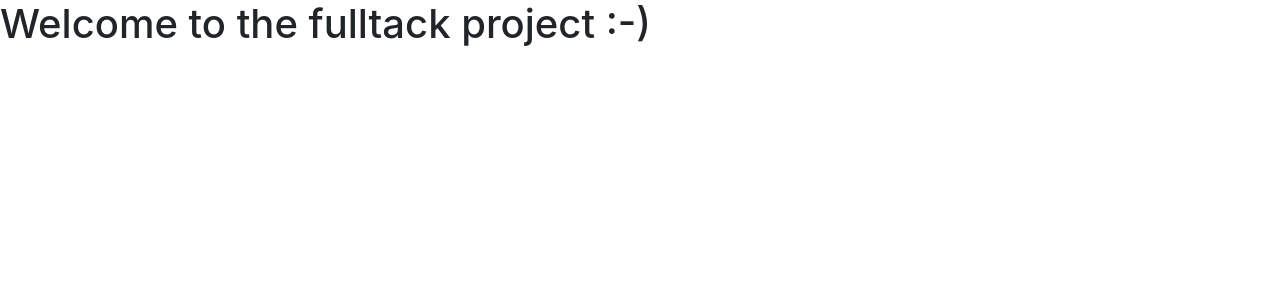
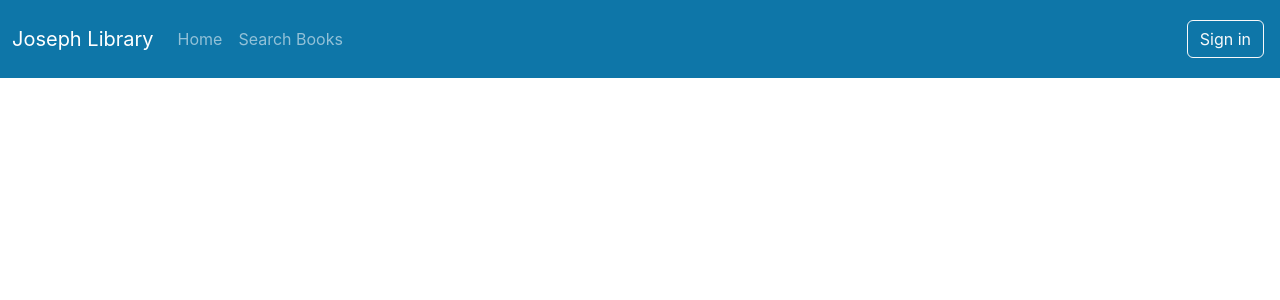
Before and after one commit to JosephHieu/library-app, a React (Create React App) app in the folder 03-frontend/react-library/: page / in a window 1280 px wide. Shown: the top 300 px of the page. Built offline with nearby package versions, Linux system fonts and the light colour scheme.

Commit message:
Home Page - Navigation Bar Component

```diff
--- a/03-frontend/react-library/src/App.tsx
+++ b/03-frontend/react-library/src/App.tsx
@@ -1,12 +1,9 @@
 import React from "react";
 import "./App.css";
+import { Navbar } from "./layouts/NavbarAndFooter/Navbar";
 
 function App() {
-  return (
-    <div className="App">
-      <h1>Welcome to the fulltack project :-) </h1>
-    </div>
-  );
+  return <Navbar />;
 }
 
 export default App;
--- /dev/null
+++ b/03-frontend/react-library/src/layouts/NavbarAndFooter/Navbar.tsx
@@ -0,0 +1,41 @@
+export const Navbar = () => {
+  return (
+    <nav className="navbar navbar-expand-lg navbar-dark main-color py-3">
+      <div className="container-fluid">
+        <span className="navbar-brand">Joseph Library</span>
+        <button
+          className="navbar-toggler"
+          type="button"
+          data-bs-toggle="collapse"
+          data-bs-target="#navbarNavDropdown"
+          aria-controls="navbarNavDropdown"
+          aria-expanded="false"
+          aria-label="Toggle Navigation"
+        >
+          <span className="navbar-toggler-icon"></span>
+        </button>
+        <div className="collapse navbar-collapse" id="navbarNavDropdown">
+          <ul className="navbar-nav">
+            <li className="nav-item">
+              <a className="nav-link" href="#">
+                Home
+              </a>
+            </li>
+            <li className="nav-item">
+              <a className="nav-link" href="#">
+                Search Books
+              </a>
+            </li>
+          </ul>
+          <ul className="navbar-nav ms-auto">
+            <li className="nav-item m-1">
+              <a type="button" href="#" className="btn btn-outline-light">
+                Sign in
+              </a>
+            </li>
+          </ul>
+        </div>
+      </div>
+    </nav>
+  );
+};
```
